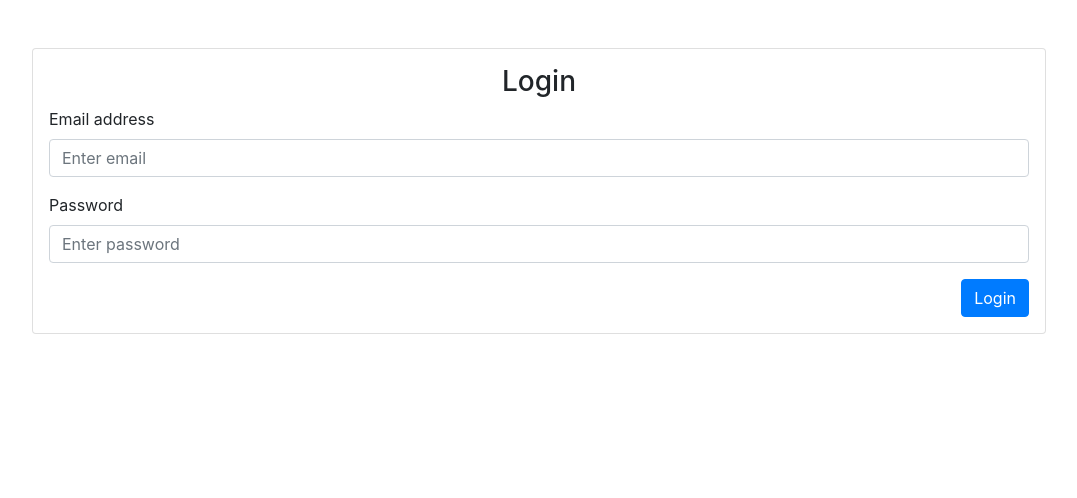
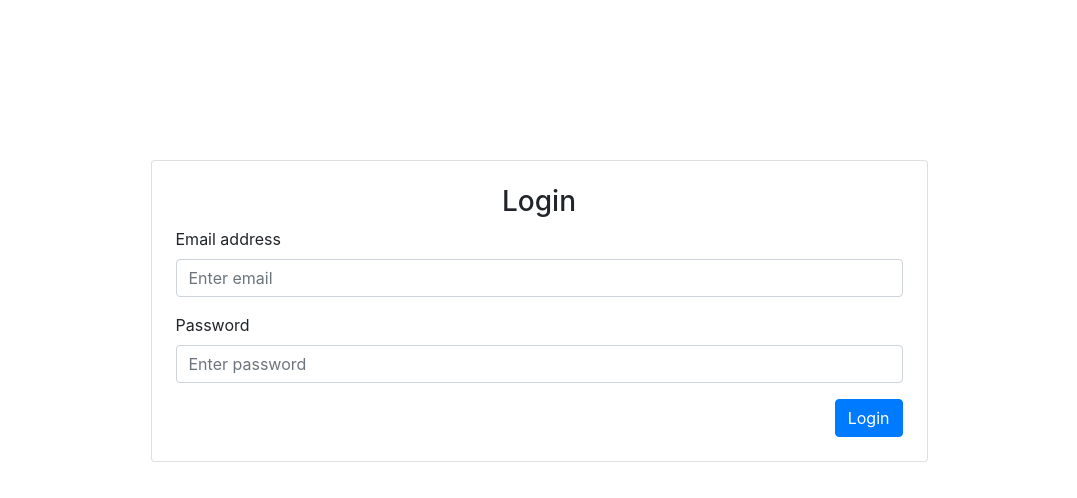
Before and after one commit to maxwillkelly/Agile-Coursework, a Next.js app in the folder web/: page / in a window 1280 px wide. Shown: the top 498 px of the page, without its empty margins (101-1178 px from the left). Built offline with nearby package versions, Linux system fonts and the light colour scheme.

Commit message:
Added login card styling

```diff
--- a/web/components/Login.jsx
+++ b/web/components/Login.jsx
@@ -6,6 +6,7 @@ import * as yup from 'yup';
 import Cookies from 'js-cookie';
 import { UserContext } from '../contexts';
 import loginAsync from '../pages/api/login';
+import styles from './styles/login.module.scss';
 
 const Login = () => {
     const { userToken, setUserToken } = useContext(UserContext);
@@ -35,7 +36,7 @@ const Login = () => {
     };
 
     return (
-        <Card className="m-5 p-3">
+        <Card className={`${styles.loginCard} p-4`}>
             <h3 className="text-center">Login</h3>
             <Formik
                 initialValues={{ email: '', password: '' }}
--- /dev/null
+++ b/web/components/styles/login.module.scss
@@ -0,0 +1,5 @@
+.loginCard {
+    margin: 0 auto;
+    margin-top: 20vh;
+    width: 70%;
+}
```
